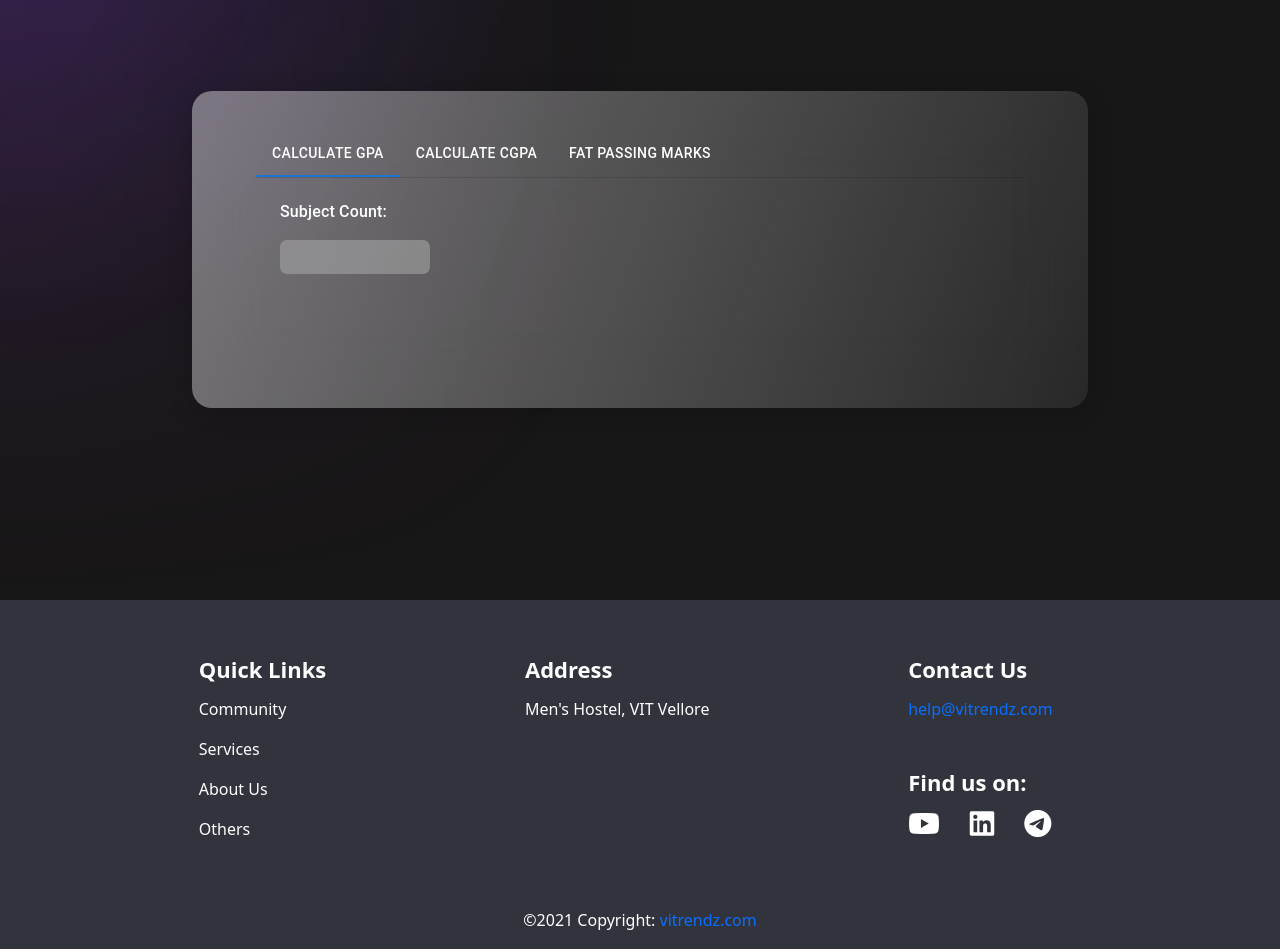
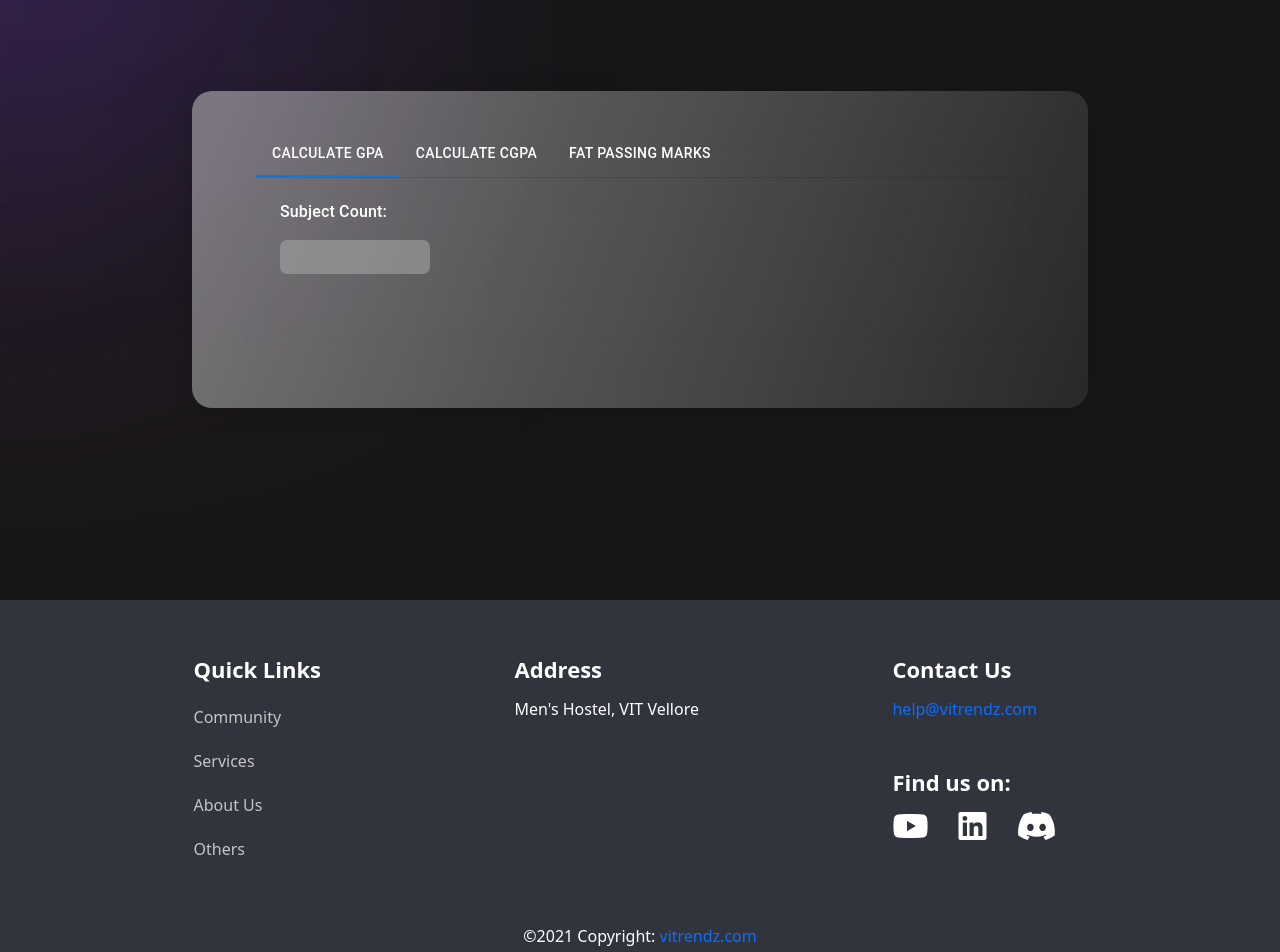
Before and after one commit to dhavalkolhe/gpa-calc, a React (Create React App) app: page / in a window 1280 px wide. Shown: the part 660-1612 px from the top of the page. Built offline with nearby package versions, Linux system fonts and the light colour scheme.

Commit message:
fat marks calculator logic fixed, code documented, links added

```diff
--- a/src/About.css
+++ b/src/About.css
@@ -14,24 +14,13 @@
 
 h1 {
   color: white;
-  font-size: 52px;
   font-weight: 600;
+  font-size: 4rem;
 }
-
-/* table {
-  margin: 0 10%;
-  text-align: right;
-  margin-top: 100px;
-  position: relative;
-  z-index: 100;
-}
-
-td {
-  width: 25%;
-} */
 
 p {
   color: white;
+  font-size: 2rem;
 }
 
 .heading {
--- a/src/About.jsx
+++ b/src/About.jsx
@@ -6,7 +6,7 @@ function About() {
   return (
     <div className="row mx-auto">
       <div className="col-lg-5">
-        <h1>About GPA Calculator</h1>
+        <h1 className="main-heading">About GPA Calculator</h1>
         <br />
         <p>
           lorem ipsum cnzjdncjlznjfncljka cznl vcjl zvzlnvlj jnn jlz jlzn jlz z
--- a/src/Footer.css
+++ b/src/Footer.css
@@ -35,6 +35,7 @@ a {
 }
 
 .icons i {
+  color: #fff;
   margin-right: 30px;
 }
 
@@ -42,6 +43,13 @@ a {
   text-align: center;
   color: white;
   padding: 1px;
+}
+
+.footer-links {
+  display: block;
+  color: rgb(197, 197, 197);
+  margin: 0.25rem 0;
+  padding: 0.5em 0;
 }
 
 @media (max-width: 992px) {
--- a/src/Footer.jsx
+++ b/src/Footer.jsx
@@ -7,10 +7,10 @@ function Footer() {
       <div className="big">
         <div className="small">
           <h5>Quick Links</h5>
-          <p>Community</p>
-          <p>Services</p>
-          <p>About Us</p>
-          <p>Others</p>
+          <a className="footer-links" href="https://community.vitrendz.com/">Community</a>
+          <a className="footer-links" href="https://vitrendz.com/">Services</a>
+          <a className="footer-links" href="https://vitrendz.com/">About Us</a>
+          <a className="footer-links" href="https://resources.vitrendz.com/">Others</a>
         </div>
         <div className="small">
           <h5>Address</h5>
@@ -24,9 +24,9 @@ function Footer() {
           <br />
           <h5>Find us on:</h5>
           <div className="icons">
-            <i class="fab fa-youtube fa-2x"></i>
-            <i class="fab fa-linkedin fa-2x"></i>
-            <i class="fab fa-telegram fa-2x"></i>
+            <a href="https://www.youtube.com/c/VITrendz"><i class="fab fa-youtube fa-2x"></i></a>
+            <a href="https://www.linkedin.com/company/vitrendz"><i class="fab fa-linkedin fa-2x"></i></a>
+            <a href="https://discord.gg/NGYYxdG8tj"><i class="fab fa-discord fa-2x"></i></a>
           </div>
         </div>
       </div>
--- a/src/Header/Header.jsx
+++ b/src/Header/Header.jsx
@@ -76,7 +76,7 @@ export default function Header() {
         <div className="navbar__right">
           <a
             className="navbar__link nav__item"
-            href="https://groups.vitrendz.com"
+            href="https://community.vitrendz.com/"
           >
             Community
           </a>
--- a/src/Main.css
+++ b/src/Main.css
@@ -1,3 +1,7 @@
 .feature-label {
     color: #fff !important;
 }
+
+.tabs-panel {
+    overflow-x: scroll !important;
+}
--- a/src/Main.jsx
+++ b/src/Main.jsx
@@ -55,7 +55,10 @@ export default function BasicTabs() {
         <Tabs
           value={value}
           onChange={handleChange}
-          aria-label="basic tabs example"
+          aria-label="scrollable auto tabs example"
+          // className="tabs-panel"
+          variant="scrollable"
+          scrollButtons="auto"
         >
           <Tab className="feature-label" label="Calculate GPA" {...a11yProps(0)} />
           <Tab className="feature-label" label="Calculate CGPA" {...a11yProps(1)} />
--- a/src/Navbar.jsx
+++ b/src/Navbar.jsx
@@ -26,7 +26,7 @@ function Navbar() {
               <a
                 className="nav-link"
                 aria-current="page"
-                href="https://vitrendz.com/"
+                href="https://community.vitrendz.com/"
               >
                 Community
               </a>
@@ -42,7 +42,7 @@ function Navbar() {
               </a>
             </li>
             <li className="nav-item">
-              <a className="nav-link" href="https://vitrendz.com/">
+              <a className="nav-link" href="https://resources.vitrendz.com/">
                 Others
               </a>
             </li>
--- a/src/logic/FatPassingMarks.js
+++ b/src/logic/FatPassingMarks.js
@@ -1,7 +1,9 @@
 import React, { useState } from 'react';
 
 const FatPassingMarks = () => {
+    // choosing calculator for theory or lab
     const [subjectComponent, setSubjectComponent] = useState('Theory');
+    // initial state for theory marks
     const [theoryMarksFormData, setTheoryMarksFormData] = useState({
         'cat-1-marks': 0,
         'cat-2-marks': 0,
@@ -9,6 +11,7 @@ const FatPassingMarks = () => {
         'internal-2-marks': 0,
         'internal-3-marks': 0,
     });
+    // initial state for lab marks
     const [labMarksFormData, setLabMarksFormData] = useState({
         'lab-1': 0,
         'lab-2': 0,
@@ -18,12 +21,15 @@ const FatPassingMarks = () => {
         'lab-6': 0,
     });
 
+    // message for required marks in theory fat
     const [theoryPassingMarksMessage, setTheoryPassingMarksMessage] =
         useState('');
+    // message for required marks in lab fat
     const [labPassingMarksMessage, setLabPassingMarksMessage] = useState('');
 
+    //function that sets the state as theory or lab to display theory or lab form based on option selected
     const componentSelectHandler = (event) => {
-        setSubjectComponent(prevState => {
+        setSubjectComponent((prevState) => {
             if (prevState === 'Theory') {
                 setTheoryMarksFormData({
                     'cat-1-marks': 0,
@@ -48,6 +54,7 @@ const FatPassingMarks = () => {
         });
     };
 
+    // function to update the theory marks data on input value change
     const onMarksValueChangeHandler = (event) => {
         setTheoryMarksFormData((prevData) => {
             return {
@@ -57,6 +64,7 @@ const FatPassingMarks = () => {
         });
     };
 
+    // function to update the lab marks data on input value change
     const onLabMarksChangeHandler = (event) => {
         setLabMarksFormData((prevData) => {
             return {
@@ -66,39 +74,64 @@ const FatPassingMarks = () => {
         });
     };
 
+    // function to calculate the required theory marks for passing the subject on form submit
     const onTheoryMarksFormSubmitHandler = (event) => {
         event.preventDefault();
+        // extracting marks in cat 1
         const catOneMarks = parseFloat(
             theoryMarksFormData['cat-1-marks'] / 2
         ).toFixed(2);
+        // extracting marks in cat 2
         const catTwoMarks = parseFloat(
             theoryMarksFormData['cat-2-marks'] / 2
         ).toFixed(2);
+        // extracting and calculating total marks in da/quiz
         const internalTotalMarks = parseFloat(
             Number(theoryMarksFormData['internal-1-marks']) +
                 Number(theoryMarksFormData['internal-2-marks']) +
                 Number(theoryMarksFormData['internal-3-marks'])
         ).toFixed(2);
 
-        console.log(catOneMarks, catTwoMarks, internalTotalMarks);
+        // calculating total internal marks out of 60
         const totalMarks =
             Number(catOneMarks) +
             Number(catTwoMarks) +
             Number(internalTotalMarks);
-        console.log(totalMarks);
 
-        if (totalMarks > 34) {
-            setTheoryPassingMarksMessage('You need 40 marks out of 100 in FAT to pass theory component');
-        } else {
-            const neededPassingMArks = 50 - (totalMarks + 16);
-            const passsingPercentageOutOfForty = Number(parseFloat((neededPassingMArks * 100) / 40).toFixed(2));
-            const finalPassingMarks = 40 + passsingPercentageOutOfForty;
-            setTheoryPassingMarksMessage(`You need ${finalPassingMarks} marks out of 100 in FAT to pass theory component`);
+        // if total internal marks is less than 10, then student cannot pass the subject
+        if (totalMarks < 10) {
+            setTheoryPassingMarksMessage(
+                'Sorry! You cannot pass theory component of this subject..'
+            );
+        }
+        // if total internal marks are greater than 50, then student only
+        if (totalMarks >= 50) {
+            setTheoryPassingMarksMessage(
+                'You need 40 marks out of 100 in FAT to pass theory component'
+            );
+        }
+        // if total internal marks are less than 50, then dooing the calculation for marks needed in fat
+        else if (totalMarks < 50 && totalMarks >= 10) {
+            // calculating the marks needed
+            const neededPassingMarks = (50 - totalMarks) * 2.5;
+            // if marks needed are less than 40, then also we need minimum 40 marks in theory fat
+            if (neededPassingMarks < 40)
+                setTheoryPassingMarksMessage(
+                    'You need 40 marks out of 100 in FAT to pass theory component'
+                );
+            // display the marks needed for passing in theory fat
+            else {
+                setTheoryPassingMarksMessage(
+                    `You need ${neededPassingMarks} marks out of 100 in FAT to pass theory component`
+                );
+            }
         }
     };
 
+    // function to calculate the required lab marks for passing the subject on form submit
     const onLabMarksFormSubmitHandler = (event) => {
         event.preventDefault();
+        // calculating total internal assessment marks of lab out of 60
         const totalLabAssessmentsMarks = parseFloat(
             Number(labMarksFormData['lab-1']) +
                 Number(labMarksFormData['lab-2']) +
@@ -107,13 +140,24 @@ const FatPassingMarks = () => {
                 Number(labMarksFormData['lab-5']) +
                 Number(labMarksFormData['lab-6'])
         ).toFixed(2);
+
+        // if total internal marks > 50, pass, otherwise show required marks
         totalLabAssessmentsMarks > 50
             ? setLabPassingMarksMessage(
                   'You have fulfilled the criteria of passing the Lab Component'
               )
             : setLabPassingMarksMessage(
-                  `You just need ${50 - totalLabAssessmentsMarks} marks out of 40 in LAB FAT to pass Lab Component`
+                  `You just need ${
+                      50 - totalLabAssessmentsMarks
+                  } marks out of 40 in LAB FAT to pass Lab Component`
               );
+
+        // if total internal marks less than 10, then student cannot pass the subject, no matter what!!
+        if (totalLabAssessmentsMarks < 10) {
+            setLabPassingMarksMessage(
+                'Sorry! You cannot pass lab component this subject..'
+            );
+        }
     };
     return (
         <div>
```
